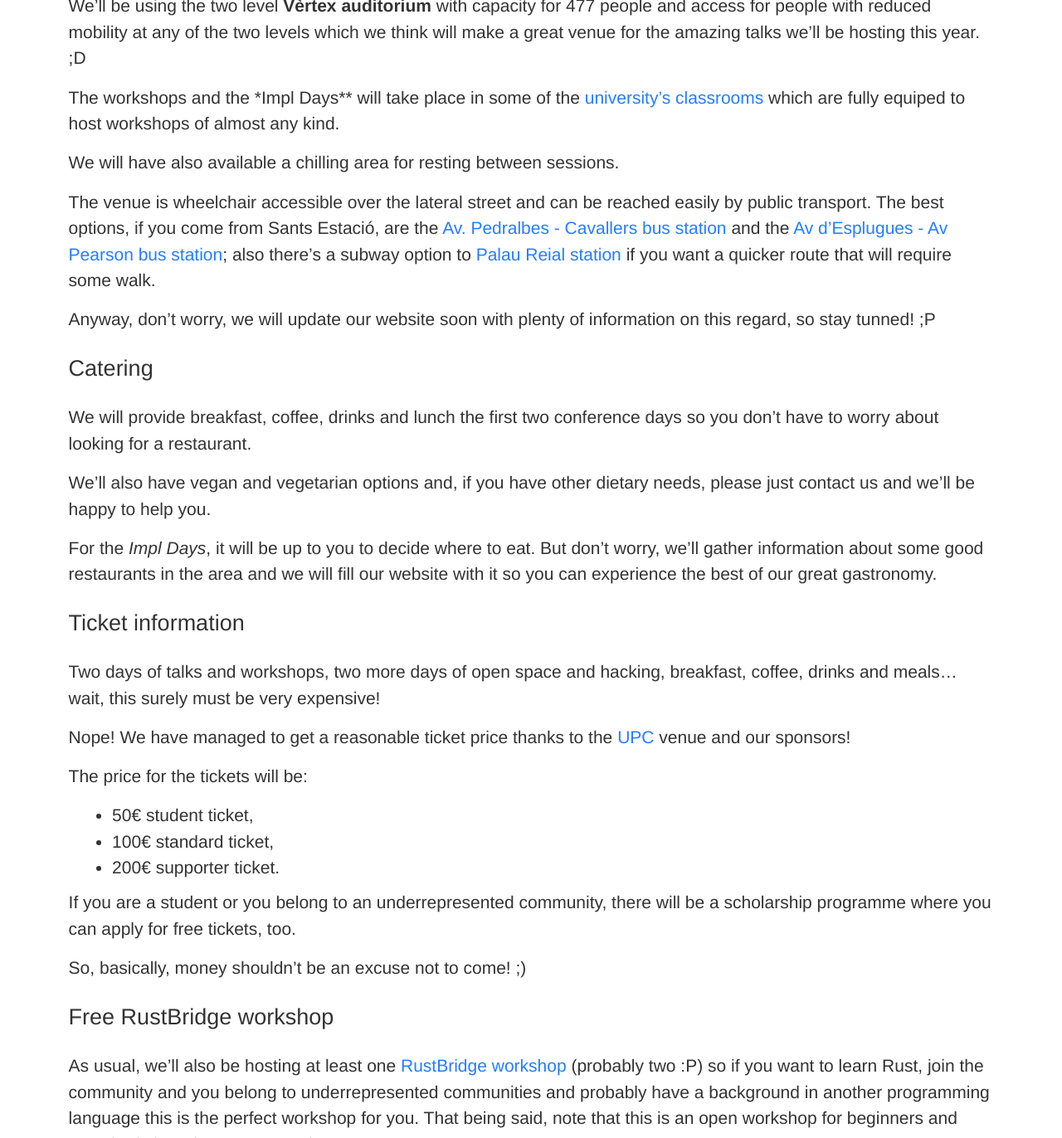
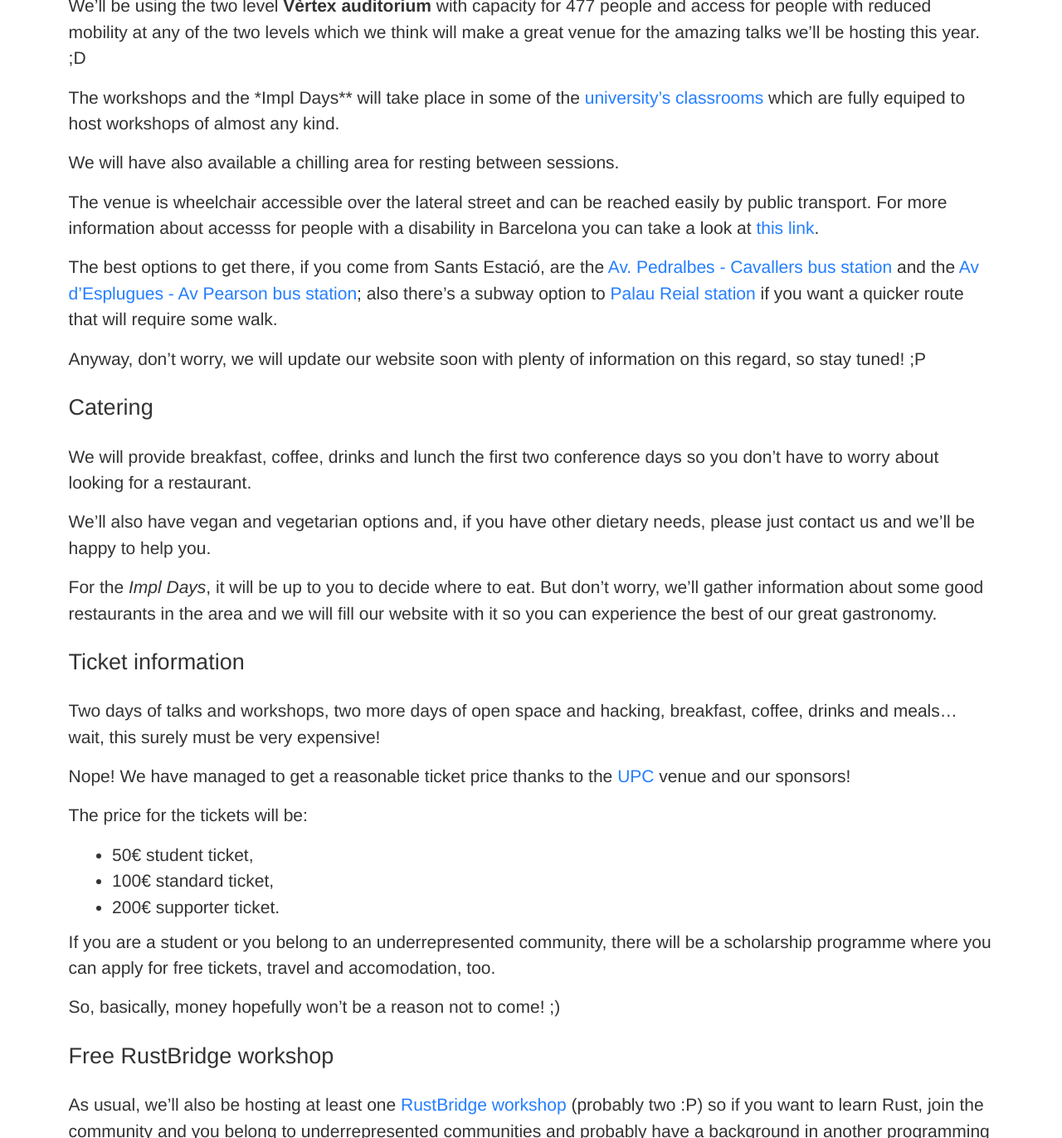
Before and after one commit to RustFestEU/blog.rustfest.eu, a Jekyll site: the page built from _posts/2019-07-12-barcelona-announcement.md, in a window 1280 px wide and 1400 px high, scrolled down 2002 px, cut to the strip 28-1400 px from the top of the window. Shown: the whole strip at 83% size. Built offline with Jekyll 4.4.1, drawn with Linux system fonts in a browser that asks for light colours; some of the changed text lies outside the part shown.

Commit message:
fix(content): fix some typos, add a link for accessibility and small refactors

```diff
--- a/_posts/2019-07-12-barcelona-announcement.md
+++ b/_posts/2019-07-12-barcelona-announcement.md
@@ -38,9 +38,11 @@ The workshops and the *Impl Days** will take place in some of the [university's
 
 We will have also available a chilling area for resting between sessions.
 
-The venue is wheelchair accessible over the lateral street and can be reached easily by public transport. The best options, if you come from Sants Estació, are the [Av. Pedralbes - Cavallers bus station](https://goo.gl/maps/QeNjywZ749Njur8S8) and the [Av d’Esplugues - Av Pearson bus station](https://www.google.com/url?q=https://www.google.com/maps/dir/Sants%2BEstaci%25C3%25B3,%2BBarcelona/Av%2Bd%27Esplugues%2B-%2BAv%2BPearson,%2B08034%2BBarcelona/@41.386477,2.1192745,15z/data%3D!4m15!4m14!1m5!1m1!1s0x12a4987e1c029355:0xb19606f1fb16429e!2m2!1d2.1409712!2d41.3816151!1m5!1m1!1s0x12a4984e1e97de21:0x992b87b41d670e10!2m2!1d2.111625!2d41.3921394!3e3!5i3!5m1!1e2&sa=D&ust=1562873148055000&usg=AFQjCNE1co3JRi_anes-tAbTSK8FFGFX4g); also there’s a subway option to [Palau Reial station](https://www.google.com/url?q=https://goo.gl/maps/4u1dJbpRUHRrrmxE8&sa=D&ust=1562873148056000&usg=AFQjCNHwY0Vd1hK9hNsxd68fmNxsLdHs1A) if you want a quicker route that will require some walk.
+The venue is wheelchair accessible over the lateral street and can be reached easily by public transport. For more information about accesss for people with a disability in Barcelona you can take a look at [this link](https://www.barcelona-tourist-guide.com/en/transport/disabled/access-barcelona-disabled.html).
 
-Anyway, don't worry, we will update our website soon with plenty of information on this regard, so stay tunned! ;P
+The best options to get there, if you come from Sants Estació, are the [Av. Pedralbes - Cavallers bus station](https://goo.gl/maps/QeNjywZ749Njur8S8) and the [Av d’Esplugues - Av Pearson bus station](https://www.google.com/url?q=https://www.google.com/maps/dir/Sants%2BEstaci%25C3%25B3,%2BBarcelona/Av%2Bd%27Esplugues%2B-%2BAv%2BPearson,%2B08034%2BBarcelona/@41.386477,2.1192745,15z/data%3D!4m15!4m14!1m5!1m1!1s0x12a4987e1c029355:0xb19606f1fb16429e!2m2!1d2.1409712!2d41.3816151!1m5!1m1!1s0x12a4984e1e97de21:0x992b87b41d670e10!2m2!1d2.111625!2d41.3921394!3e3!5i3!5m1!1e2&sa=D&ust=1562873148055000&usg=AFQjCNE1co3JRi_anes-tAbTSK8FFGFX4g); also there’s a subway option to [Palau Reial station](https://www.google.com/url?q=https://goo.gl/maps/4u1dJbpRUHRrrmxE8&sa=D&ust=1562873148056000&usg=AFQjCNHwY0Vd1hK9hNsxd68fmNxsLdHs1A) if you want a quicker route that will require some walk.
+
+Anyway, don't worry, we will update our website soon with plenty of information on this regard, so stay tuned! ;P
 
 ## Catering
 
@@ -62,9 +64,9 @@ The price for the tickets will be:
 - 100€ standard ticket,
 - 200€ supporter ticket.
 
-If you are a student or you belong to an underrepresented community, there will be a scholarship programme where you can apply for free tickets, too.
+If you are a student or you belong to an underrepresented community, there will be a scholarship programme where you can apply for free tickets, travel and accomodation, too.
 
-So, basically, money shouldn’t be an excuse not to come! ;)
+So, basically, money hopefully won't be a reason not to come! ;)
 
 ## Free RustBridge workshop
 
@@ -72,7 +74,7 @@ As usual, we'll also be hosting at least one [RustBridge workshop](https://rustb
 
 ## Call for papers
 
-Stay tunned for more information on this regard in the coming weeks! We're looking forward to reading your amazing proposals for this Barcelona edition!
+Stay tuned for more information on this regard in the coming weeks! We're looking forward to reading your amazing proposals for this Barcelona edition!
 
 ---
 
```
